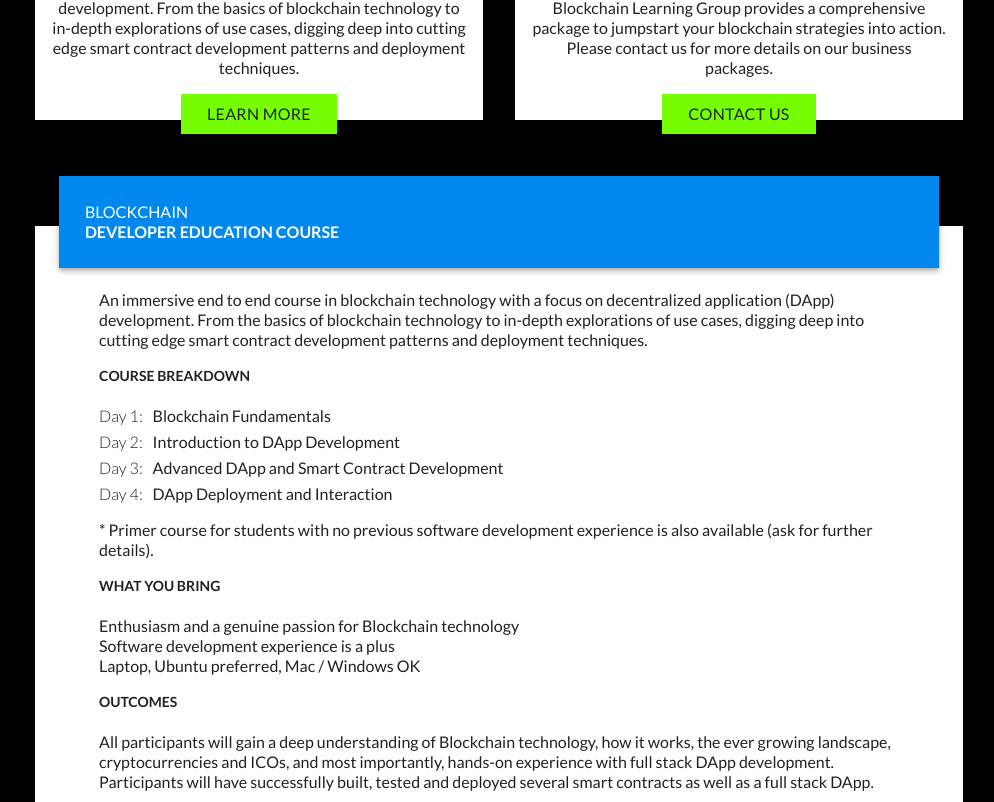
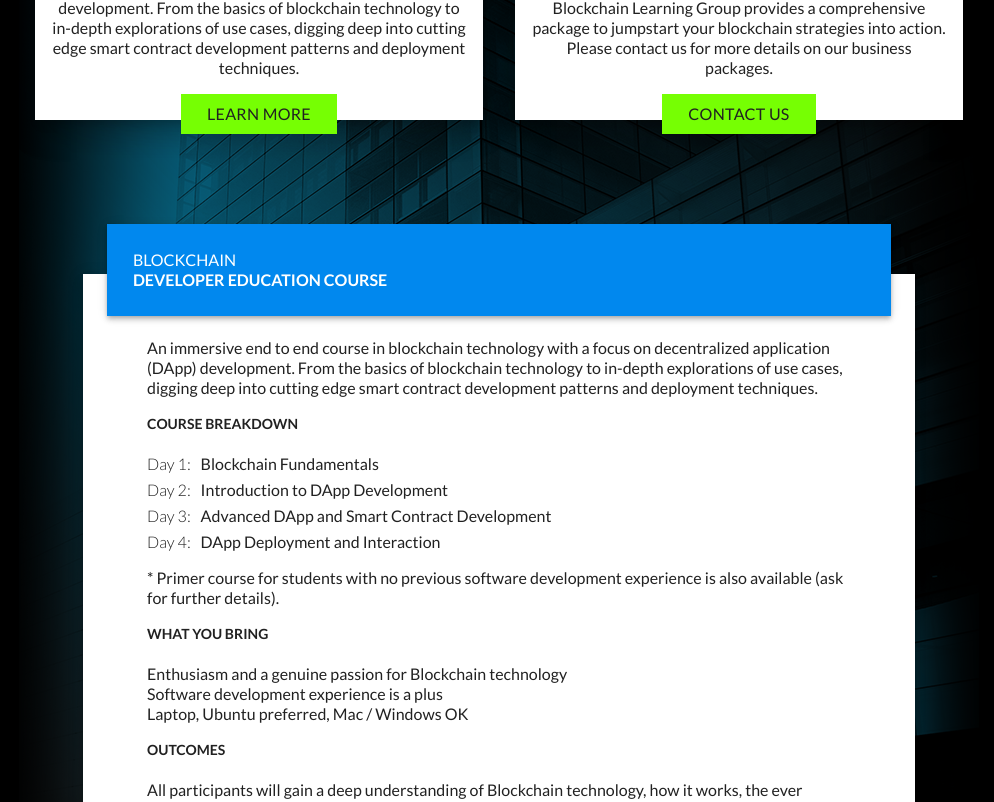
Before and after one commit to Blockchain-Learning-Group/Blockchain-Learning-Group.github.io, a React (Create React App) app: page / in a window 1280 px wide. Shown: the part 1533-2335 px from the top of the page, without its empty margins (141-1135 px from the left). Built offline with nearby package versions, Linux system fonts and the light colour scheme.

Commit message:
update(Courses)

```diff
--- a/public/styles/main.css
+++ b/public/styles/main.css
@@ -1009,7 +1009,10 @@ a {
   flex-direction: column;
   -ms-flex-align: center;
   -webkit-align-items: center;
-  align-items: center; }
+  align-items: center;
+  background-image: url(../images/BLG_Courses.png);
+  background-repeat: no-repeat;
+  background-position: center; }
   #Courses > header, #Courses > footer {
     max-width: 960px; }
   #Courses > header {
@@ -1094,7 +1097,9 @@ a {
       -webkit-flex-basis: 0.000000001px;
       flex-basis: 0.000000001px;
       margin: 0 1rem;
-      max-width: 480px; } }
+      max-width: 480px; }
+  #Courses > footer > ul {
+    padding: 3rem; } }
 
 /* alignment in cross axis */
 /* alignment in main axis */
--- a/src/styles/components/Courses.scss
+++ b/src/styles/components/Courses.scss
@@ -4,6 +4,10 @@
 
     @include --layout-vertical;
     @include --layout-center;
+
+    background-image: url(../images/BLG_Courses.png);
+    background-repeat: no-repeat;
+    background-position: center;
 
     & > header, & > footer {
         max-width: 960px;
@@ -121,5 +125,11 @@
                 }
             }
         }
+
+        & > footer {
+            & > ul {
+                padding: 3rem;
+            }
+        }
     }
 }
```
Also changed, not shown: public/images/BLG_Courses.png (added).
